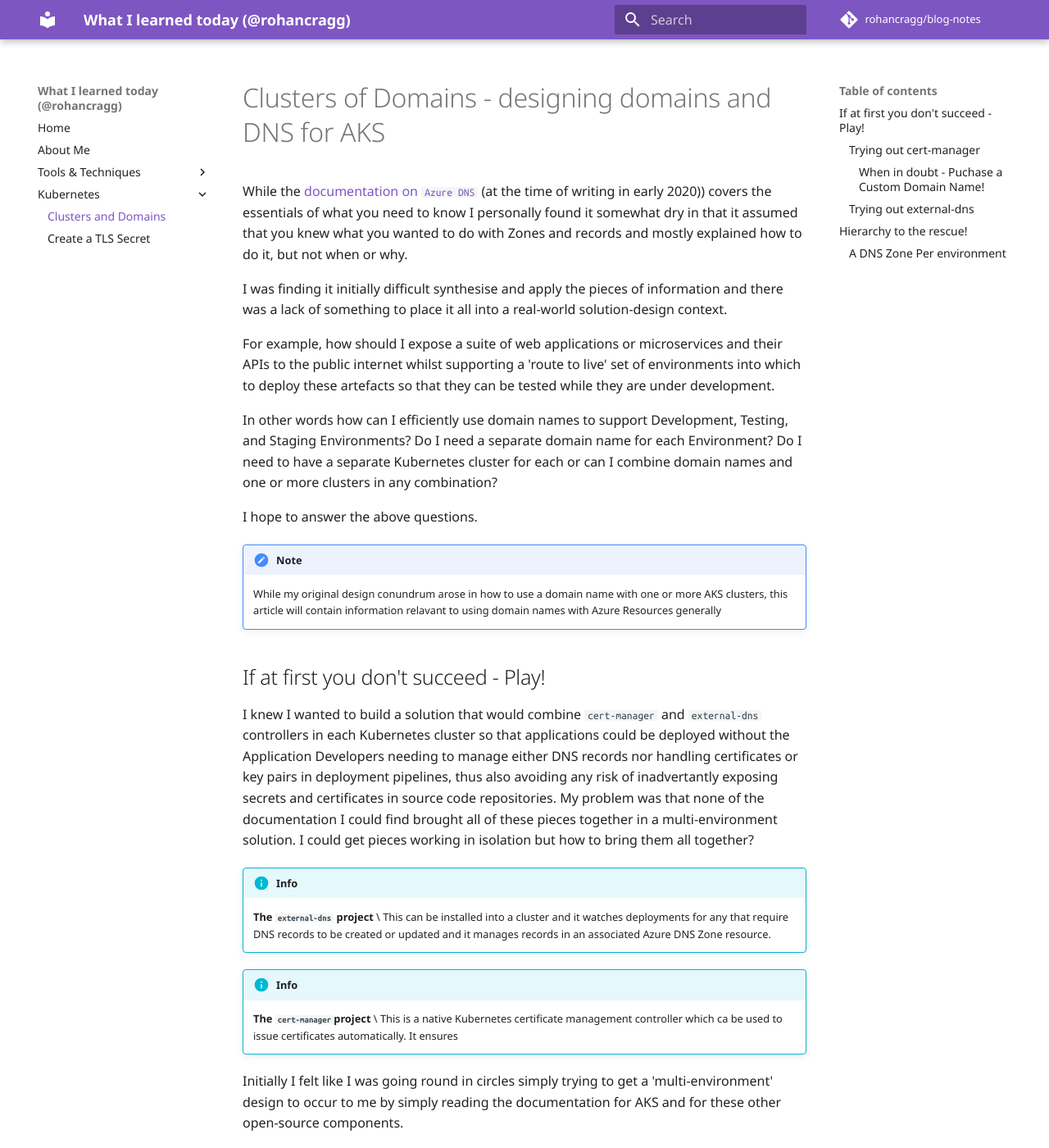
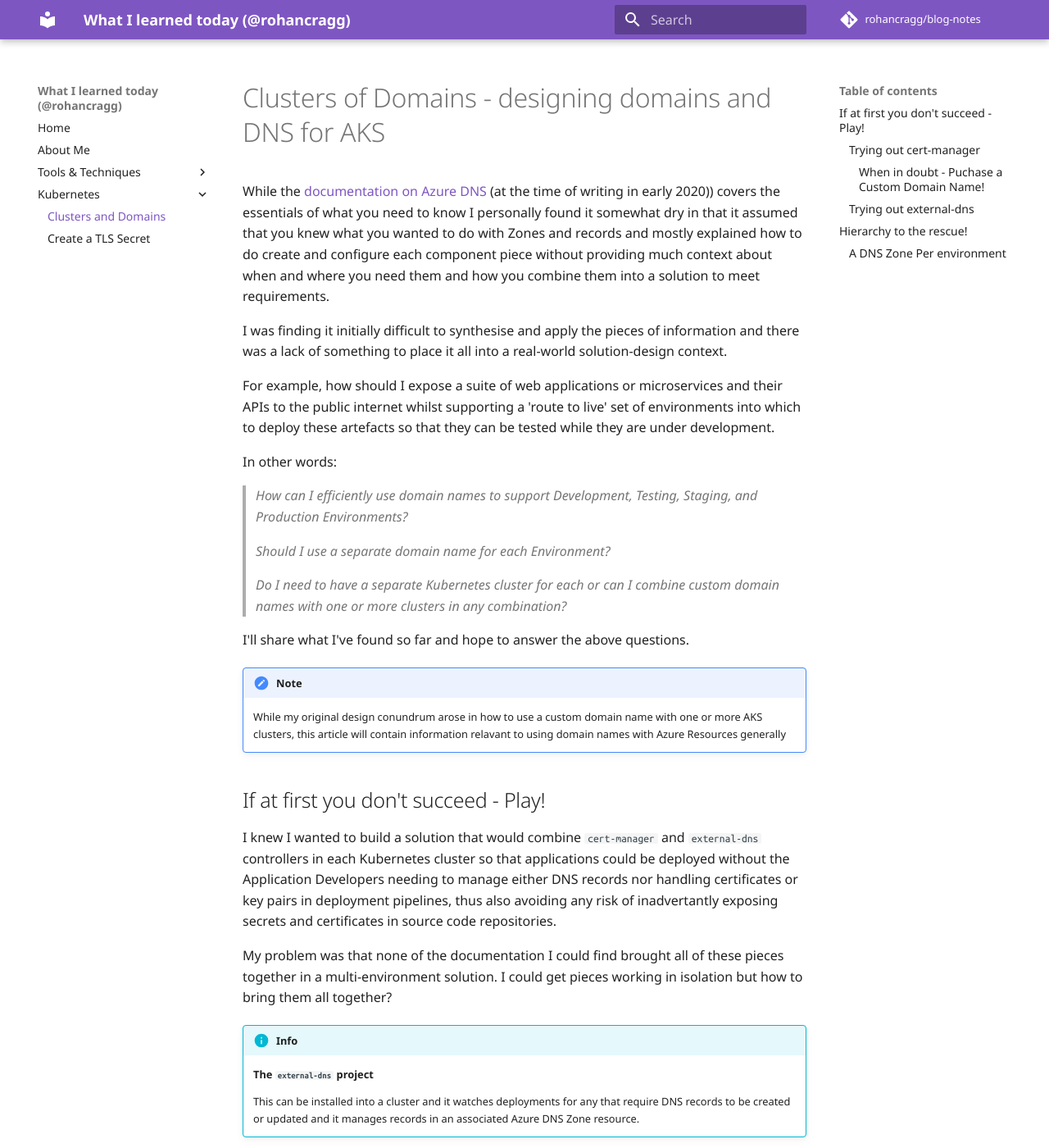
Before and after one commit to rohancragg/blog-notes, an MkDocs documentation site: the page built from docs/aks/domains.md, in a window 1280 px wide and 1400 px high. Shown: the whole window at 82% size. Built offline with MkDocs 1.6.1 and Material for MkDocs 9.7.7, drawn with Linux system fonts in a browser that asks for light colours; comment, search, counter and statistics services are not loaded; old or Windows-style settings are respelled for this version of MkDocs; some of the changed text lies outside the part shown.

Commit message:
Tidy-ups

```diff
--- a/docs/aks/domains.md
+++ b/docs/aks/domains.md
@@ -8,30 +8,40 @@
 
 # Clusters of Domains - designing domains and DNS for AKS
 
-While the [documentation on `Azure DNS`](https://docs.microsoft.com/en-us/azure/dns/) (at the time of writing in early 2020)) covers the essentials of what you need to know I personally found it somewhat dry in that it assumed that you knew what you wanted to do with Zones and records and mostly explained how to do it, but not when or why.
+While the [documentation on Azure DNS](https://docs.microsoft.com/en-us/azure/dns/) (at the time of writing in early 2020)) covers the essentials of what you need to know I personally found it somewhat dry in that it assumed that you knew what you wanted to do with Zones and records and mostly explained how to do create and configure each component piece without providing much context about when and where you need them and how you combine them into a  solution to meet requirements.
 
-I was finding it initially difficult synthesise and apply the pieces of information and there was a lack of something to place it all into a real-world solution-design context.
+I was finding it initially difficult to synthesise and apply the pieces of information and there was a lack of something to place it all into a real-world solution-design context.
 
 For example, how should I expose a suite of web applications or microservices and their APIs to the public internet whilst supporting a 'route to live' set of environments into which to deploy these artefacts so that they can be tested while they are under development.
 
-In other words how can I efficiently use domain names to support Development, Testing, and Staging Environments? Do I need a separate domain name for each Environment? Do I need to have a separate Kubernetes cluster for each or can I combine domain names and one or more clusters in any combination?
+In other words:
 
-I hope to answer the above questions.
+> *How can I efficiently use domain names to support Development, Testing, Staging, and Production Environments?*
+
+> *Should I use a separate domain name for each Environment?*
+
+> *Do I need to have a separate Kubernetes cluster for each or can I combine custom domain names with one or more clusters in any combination?*
+
+I'll share what I've found so far and hope to answer the above questions.
 
 !!! note
-    While my original design conundrum arose in how to use a domain name with one or more AKS clusters, this article will contain information relavant to using domain names with Azure Resources generally
+    While my original design conundrum arose in how to use a custom domain name with one or more AKS clusters, this article will contain information relavant to using domain names with Azure Resources generally
 
 ## If at first you don't succeed - Play!
 
-I knew I wanted to build a solution that would combine `cert-manager` and `external-dns` controllers in each Kubernetes cluster so that applications could be deployed without the Application Developers needing to manage either DNS records nor handling certificates or key pairs in deployment pipelines, thus also avoiding any risk of inadvertantly exposing secrets and certificates in source code repositories. My problem was that none of the documentation I could find brought all of these pieces together in a multi-environment solution. I could get pieces working in isolation but how to bring them all together?
+I knew I wanted to build a solution that would combine `cert-manager` and `external-dns` controllers in each Kubernetes cluster so that applications could be deployed without the Application Developers needing to manage either DNS records nor handling certificates or key pairs in deployment pipelines, thus also avoiding any risk of inadvertantly exposing secrets and certificates in source code repositories.
+
+My problem was that none of the documentation I could find brought all of these pieces together in a multi-environment solution. I could get pieces working in isolation but how to bring them all together?
 
 !!! info
-    **The `external-dns` project** \
+    **The `external-dns` project**
+
     This can be installed into a cluster and it watches deployments for any that require DNS records to be created or updated and it manages records in an associated Azure DNS Zone resource.
 
 !!! info
-    **The `cert-manager`project** \
-    This is a native Kubernetes certificate management controller which ca be used to issue certificates automatically. It ensures
+    **The `cert-manager`project**
+
+    This is a native Kubernetes certificate management controller which can be used to issue certificates automatically. It ensures
 
 Initially I felt like I was going round in circles simply trying to get a 'multi-environment' design to occur to me by simply reading the documentation for AKS and for these other open-source components.
 
@@ -43,7 +53,9 @@
 
 !!! info
     The documentation states it best:
-    *"You can specify a DNS domain name label for a public IP resource, which creates a mapping for domainnamelabel.location.cloudapp.azure.com to the public IP address in the Azure-managed DNS servers"* \
+
+    *"You can specify a DNS domain name label for a public IP resource, which creates a mapping for domainnamelabel.location.cloudapp.azure.com to the public IP address in the Azure-managed DNS servers"*
+
     from: [IP address types and allocation methods in Azure > DNS hostname resolution](https://docs.microsoft.com/en-us/azure/virtual-network/virtual-network-ip-addresses-overview-arm)
 
 So, in my case, given that adding a name label of `contosoapps` to my PIP the FQDN is therefore `contosoapps.westeurope.cloudapp.azure.com`.
@@ -145,7 +157,7 @@
     As described in the documentation [Tutorial: Host your domain in Azure DNS](https://docs.microsoft.com/en-us/azure/dns/dns-delegate-domain-azure-dns#delegate-the-domain): \
         *"In the registrar's DNS management page, edit the NS records and replace the NS records with the Azure DNS name servers."*
 
-In my case this was with https://123-reg.co.uk and looks like this:
+In my case this was with <https://123-reg.co.uk> and looks like this:
 
 ![Image](media/registrar-update-nameservers.png?raw=true)
 
```
